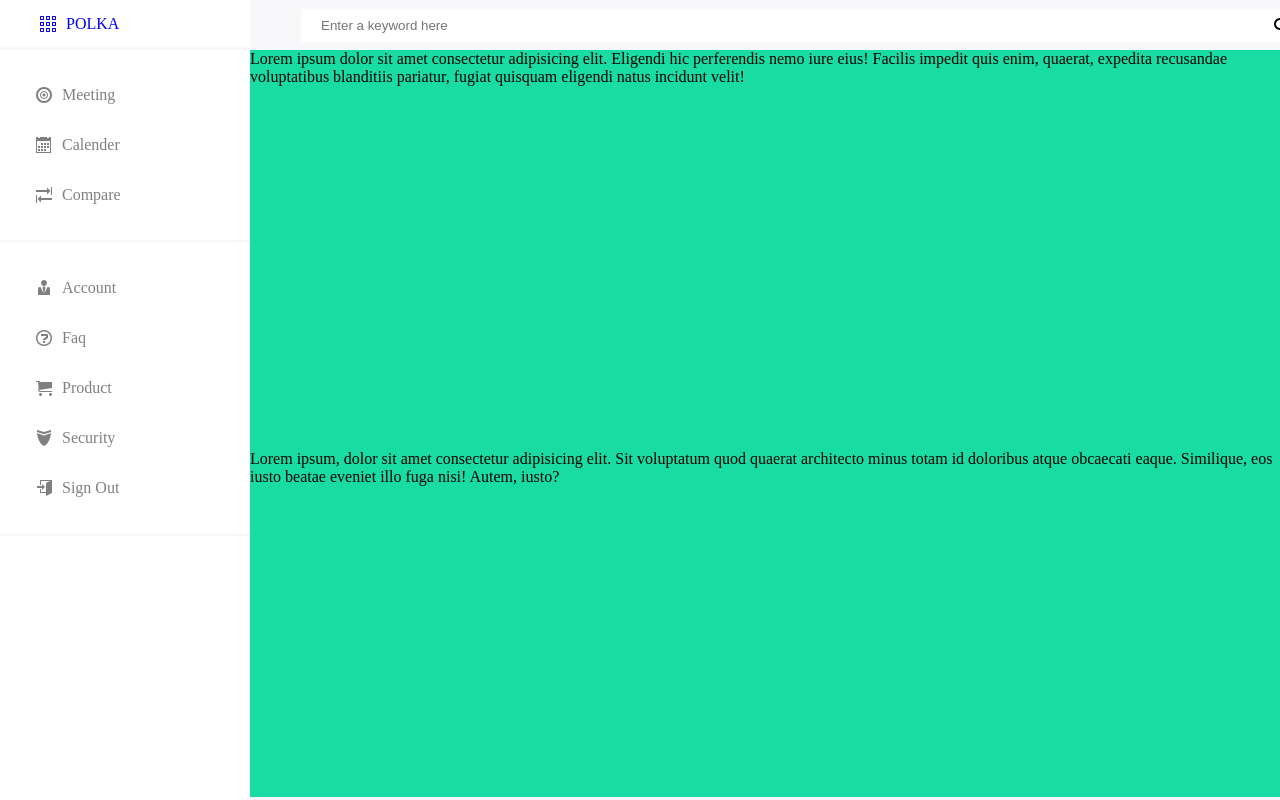
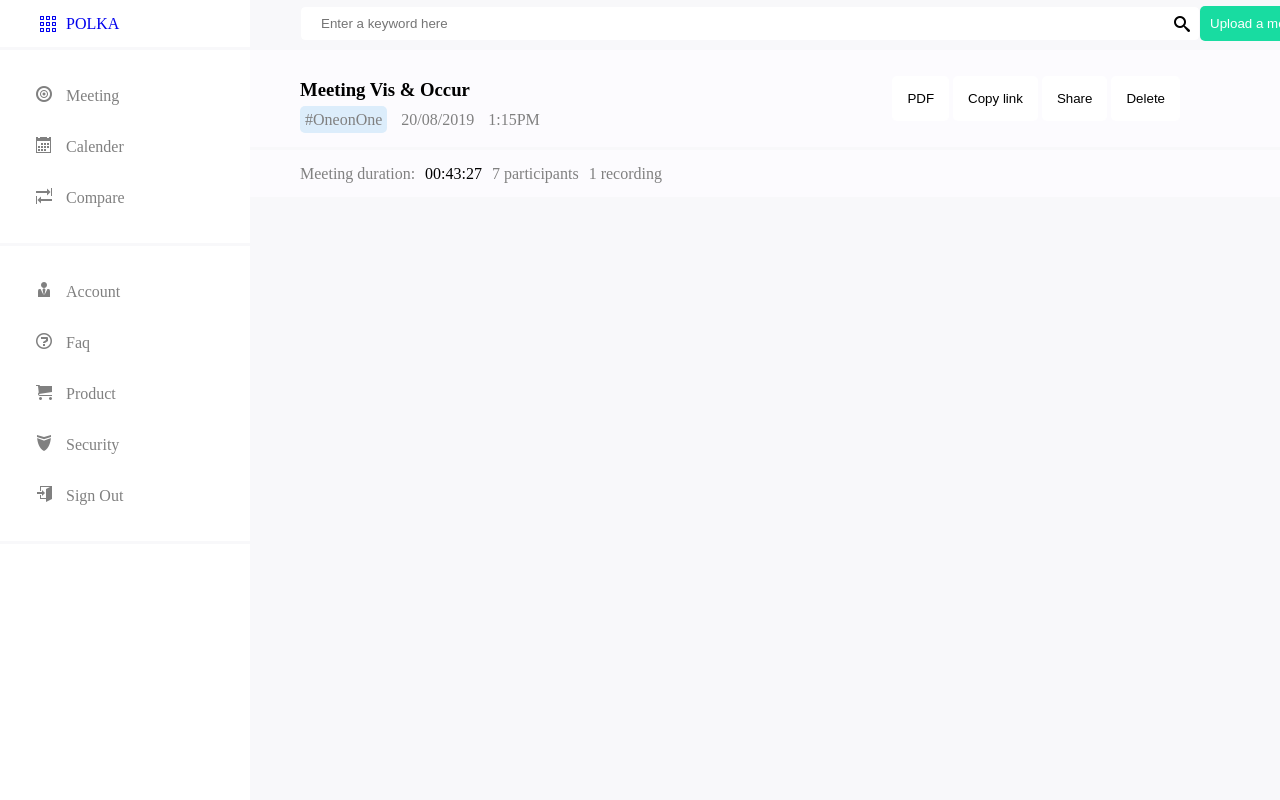
Before and after one commit to m3hul7/html-css-tasks, a plain HTML site: page flexible-box/index.html in a window 1280 px wide. Drawn offline with Linux system fonts and the light colour scheme; files whose address does not match are found by name.

Commit message:
flex-edit

```diff
--- a/flexible-box/assets/styles/styles.css
+++ b/flexible-box/assets/styles/styles.css
@@ -7,48 +7,50 @@ html,body{
     margin: 0;
     padding: 0;
 }
+.d-flex {
+    display: flex;
+}
 .flex-container {
-    display: flex;
     height:100%;
 }
-.flex-sidebar {
+.sidebar {
     width: 250px;
     flex-shrink: 0;
-    background-color: white;
+    overflow: hidden;
 }
 .polka {
     height: 50px;
     border-bottom: 3px solid #f8f8fa;
     padding-left: 40px;
     padding-top: 15px;
+    color: black;
+}
+.align-item-center {
+    align-items: center;
 }
 .polka a {
     text-decoration: none;
-
 }
-.flex-two-nav {
-    display: flex;
+.two-nav-div {
     height: 100%;
     flex-direction: column;
     overflow: auto;
     justify-content: flex-start;
 }
-.nav{
-    list-style-type: none;
-    flex-shrink: 0;
+.two-nav-div div{
     padding: 20px;
     border-bottom: 3px solid #f8f8fa;
 }
-.nav ul li {
+.two-nav-div ul{
     list-style: none;
 }
-nav a {
+.two-nav-div a {
     display: block;
     text-decoration: none;
     color: grey;
     padding: 1rem;
 }
-nav a:hover {
+.two-nav-div a:hover {
     color: black;
     background-color: #f8f8fa;
     border-radius: 10px;
@@ -56,23 +58,21 @@ nav a:hover {
 .icon {
     padding-right: 10px;
 }
-.flex-main-container {
+.main-container {
     width: 100%;
     background-color: #f8f8fa;
-    border-bottom: 3px solid #f8f8fa;
     overflow: hidden;
 }
-.flex-header {
-    display: flex;
+.header {
     height: 50px;
-    width: 100%;
     justify-content: space-between;
     align-items: center;
     padding-left: 50px;
     padding-right: 100px;
+    border-bottom: 3px solid #f8f8fa;
 }
-.flex-header div {
-    width: 1000px;
+.header div {
+    width: 900px;
     position: relative;
     flex-shrink: 0;
 }
@@ -82,7 +82,7 @@ nav a:hover {
     border: 1px solid #f8f8fa;
     width: 100%;
     height: 35px;
-    border-radius: 5px solid #f8f8fa;
+    border-radius: 5px;
 }
 .icon-search {
     position: absolute;
@@ -97,22 +97,50 @@ nav a:hover {
     color: white;
     flex-shrink: 0;
 }
-.d-flex {
-    display: flex;
+
+.main-content {
+    height: 100%;
+    overflow: auto;
+    flex-direction: column;
 }
-.align-item-center {
+.heading-four-btn {
+    height: 100px;
+    width: 100%;
+    justify-content: space-between;
+    align-items: center;
+    padding: 20px 100px 20px 50px;
+    border-bottom: 3px solid #f8f8fa;
+    background-color: #fcfbfe;
+}
+.heading-four-btn h3 {
+    padding: 10px 0 10px 0;
+}
+.heading-four-btn span {
+    margin-right: 10px;
+    color: grey;
+}
+.hashtag-one {
+    border-radius: 5px;
+    padding: 5px;
+    background-color: #dcedfb;
+}
+.heading-four-btn button {
+    padding: 15px;
+    border: none;
+    border-radius: 5px;
+    background-color: white;
+}
+.stats {
+    width: 100%;
+    padding: 20px 0 20px 50px;
+    height: 50px;
+    background-color: #fcfbfe;
+    border-bottom: 3px solid #f8f8fa;
     align-items: center;
 }
-.main-content {
-    display: flex;
-    height: 100%;
-    flex-direction: column;
-    justify-content: flex-start;
-    overflow: auto;
+.color-grey {
+    color: grey;
 }
-.div {
-    width: 100%;
-    flex-shrink: 0;
-    height: 400px;
-    background-color: #18dca1;
+.stats span {
+    padding-right: 10px;
 }
--- a/flexible-box/index.html
+++ b/flexible-box/index.html
@@ -10,9 +10,9 @@
     <link rel="stylesheet" class="d-flex align-item-center" href="assets/styles/styles.css">
 </head>
 <body>
-    <section class="flex-container">
+    <section class="d-flex flex-container">
 
-        <section class="flex-sidebar">
+        <section class="sidebar">
 
             <div class="polka">
                 <a  class="d-flex align-item-center" href="#">
@@ -21,11 +21,11 @@
                 </a>
             </div>
 
-            <nav class="flex-two-nav">
-                <div class="nav">
+            <nav class=" d-flex two-nav-div">
+                <div>
                     <ul>
                         <li></i>
-                            <a class="d-flex align-item-center" href="#">
+                            <a class="d-flex align-item-center " href="#">
                                 <span class="icon icon-meeting"></span>
                                 <span>Meeting</span>
                             </a></li>
@@ -43,7 +43,7 @@
                         </li>
                     </ul>
                 </div>
-                <div class="nav">
+                <div>
                     <ul>
                         <li>
                             <a class="d-flex align-item-center" href="#">
@@ -81,18 +81,36 @@
 
         </section>
 
-        <section class="flex-main-container">
-            <header class="flex-header">
+        <section class="main-container">
+            <header class="d-flex header">
                 <div>
                     <input class="search-input" type="search" placeholder="Enter a keyword here">
                     <span class="icon-search"></span>
                 </div>
                 <button class="upload-meet-btn">Upload a meeting</button>
             </header>
-            <section class="main-content">
-                <div class="div">Lorem ipsum dolor sit amet consectetur adipisicing elit. Eligendi hic perferendis nemo iure eius! Facilis impedit quis enim, quaerat, expedita recusandae voluptatibus blanditiis pariatur, fugiat quisquam eligendi natus incidunt velit!</div>
-                <div class="div">Lorem ipsum, dolor sit amet consectetur adipisicing elit. Sit voluptatum quod quaerat architecto minus totam id doloribus atque obcaecati eaque. Similique, eos iusto beatae eveniet illo fuga nisi! Autem, iusto?</div>
-            </section>
+            <main class="d-flex main-content">
+                <section class="d-flex heading-four-btn">
+                    <div>
+                        <h3>Meeting Vis & Occur</h3>
+                        <span class="hashtag-one">#OneonOne</span>
+                        <span>20/08/2019</span>
+                        <span>1:15PM</span>
+                    </div>
+                    <div>
+                        <button>PDF</button>
+                        <button>Copy link</button>
+                        <button>Share</button>
+                        <button>Delete</button>
+                    </div>
+                </section>
+                <section class="d-flex stats">
+                    <span class="color-grey">Meeting duration: </span>
+                    <span>00:43:27</span>
+                    <span class="color-grey">7 participants</span>
+                    <span class="color-grey">1 recording</span>
+                </section>
+            </main>
         </section>
     </section>
 
```
Also changed, not shown: 1 other file.
